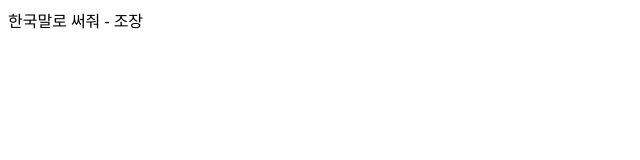
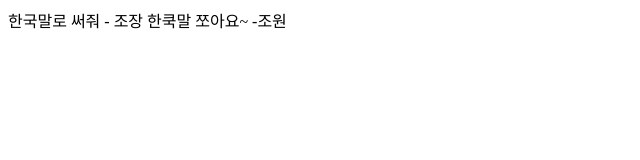
Before and after one commit to Seotriever/Git-collabo2, a plain HTML site: page index.html in a window 1280 px wide. Shown: the whole page, without its empty margins (0-640 px from the left). Drawn offline with Linux system fonts and the light colour scheme.

Commit message:
Update index.html

```diff
--- a/index.html
+++ b/index.html
@@ -5,5 +5,6 @@
   </head>
   <body>
     한국말로 써줘 - 조장
+    한쿡말 쪼아요~ -조원
   </body>
 </html>
```
